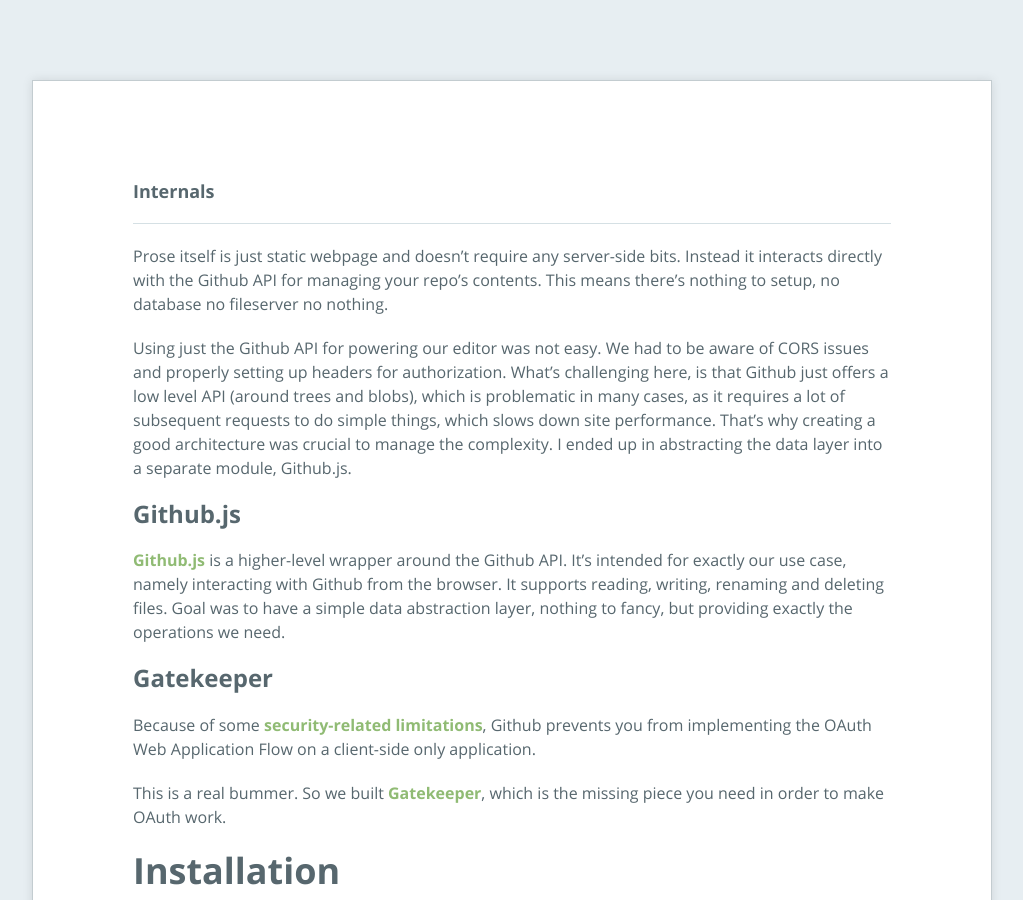
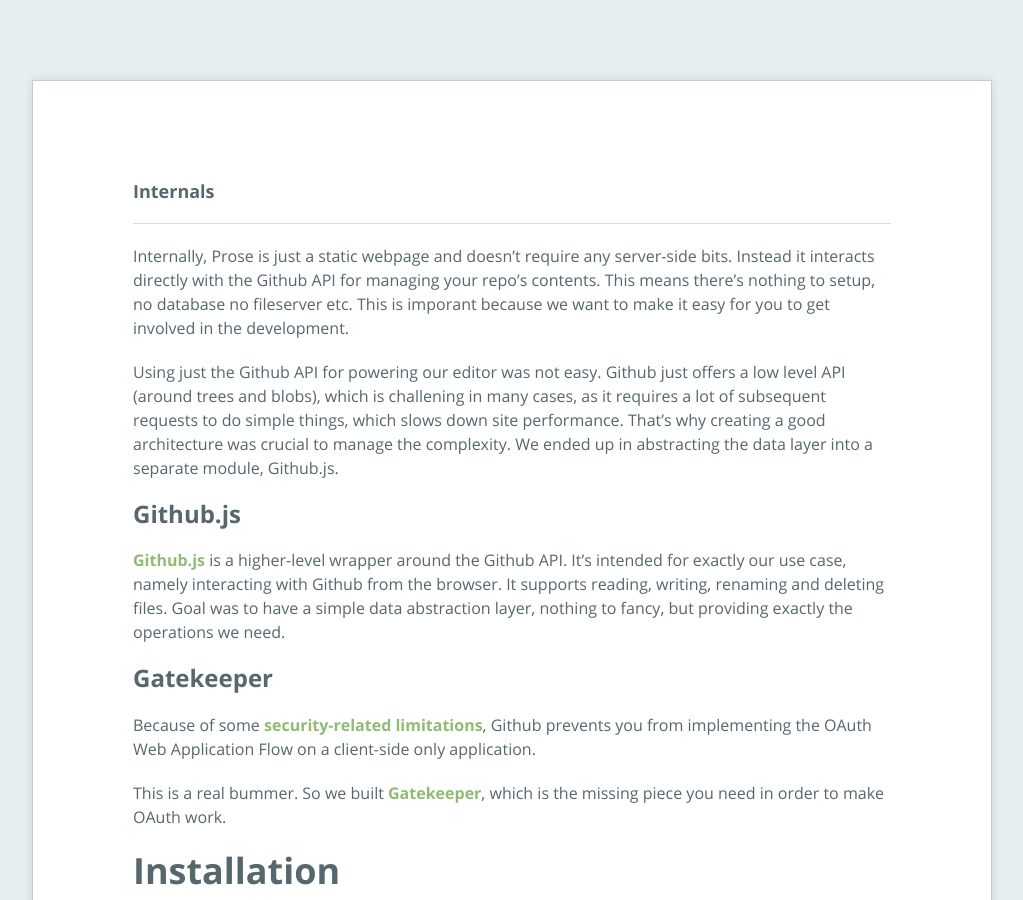
Before and after one commit to prose/prose, a Jekyll site: the page built from _posts/help/2012-06-20-internals.md, in a window 1280 px wide and 900 px high. Shown: the whole window, without its empty margins (128-1151 px from the left). Built offline with Jekyll 4.4.1, drawn with Linux system fonts in a browser that asks for light colours.

Commit message:
Updated 2012-06-20-internals.md

```diff
--- a/_posts/help/2012-06-20-internals.md
+++ b/_posts/help/2012-06-20-internals.md
@@ -10,10 +10,9 @@
 published: true
 ---
 
+Internally, Prose is just a static webpage and doesn't require any server-side bits. Instead it interacts directly with the Github API for managing your repo's contents. This means there's nothing to setup, no database no fileserver etc. This is imporant because we want to make it easy for you to get involved in the development.
 
-Prose itself is just static webpage and doesn't require any server-side bits. Instead it interacts directly with the Github API for managing your repo's contents. This means there's nothing to setup, no database no fileserver no nothing.
-
-Using just the Github API for powering our editor was not easy. We had to be aware of CORS issues and properly setting up headers for authorization. What's challenging here, is that Github just offers a low level API (around trees and blobs), which is problematic in many cases, as it requires a lot of subsequent requests to do simple things, which slows down site performance. That's why creating a good architecture was crucial to manage the complexity. I ended up in abstracting the data layer into a separate module, Github.js.
+Using just the Github API for powering our editor was not easy. Github just offers a low level API (around trees and blobs), which is challening in many cases, as it requires a lot of subsequent requests to do simple things, which slows down site performance. That's why creating a good architecture was crucial to manage the complexity. We ended up in abstracting the data layer into a separate module, Github.js.
 
 
 ## Github.js
```
